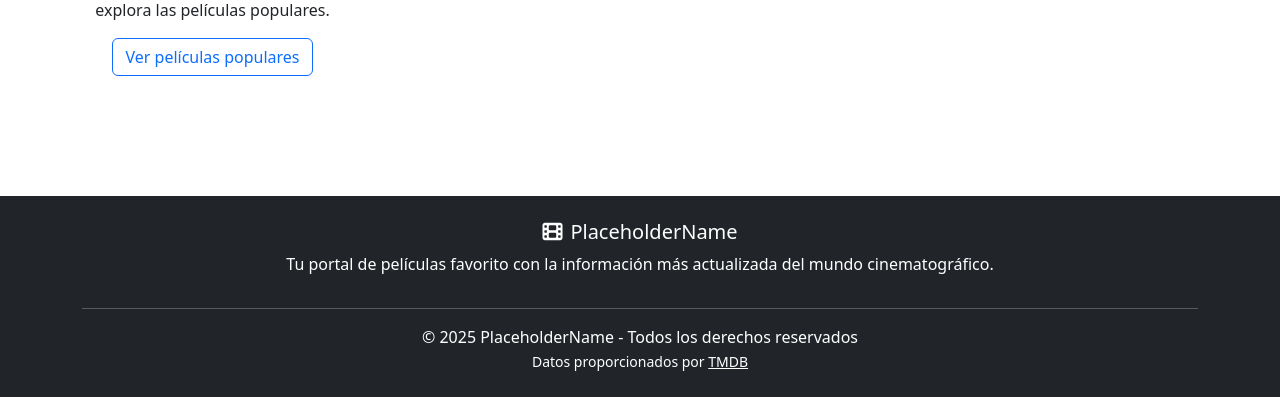
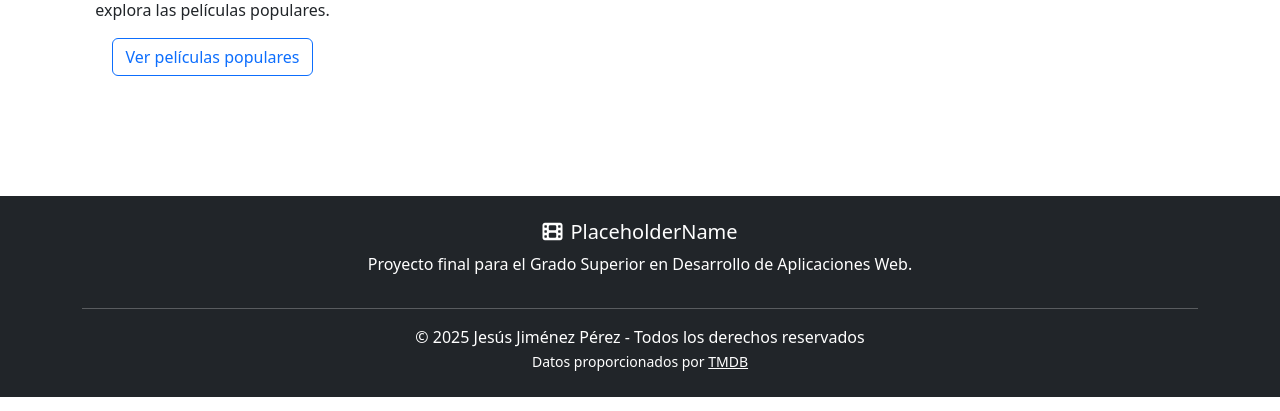
Before and after one commit to JesusJimenez01/daw_films, a Django app: page / in a window 1280 px wide. Shown: the part 389-800 px from the top of the page. Run offline with Django 5.2, Linux system fonts and the light colour scheme; data that the repository does not hold is empty.

Commit message:
Editar base.html

```diff
--- a/films/templates/base.html
+++ b/films/templates/base.html
@@ -51,13 +51,13 @@
             <div class="row">
                 <div class="col text-center">
                     <h5><i class="fas fa-film me-2"></i>PlaceholderName</h5>
-                    <p>Tu portal de películas favorito con la información más actualizada del mundo cinematográfico.</p>
+                    <p>Proyecto final para el Grado Superior en Desarrollo de Aplicaciones Web.</p>
                 </div>
             </div>
             <hr>
             <div class="row">
                 <div class="col text-center">
-                    <p class="mb-0">© 2025 PlaceholderName - Todos los derechos reservados</p>
+                    <p class="mb-0">© 2025 Jesús Jiménez Pérez - Todos los derechos reservados</p>
                     <small>Datos proporcionados por <a href="https://www.themoviedb.org" class="text-white">TMDB</a></small>
                 </div>
             </div>
```
